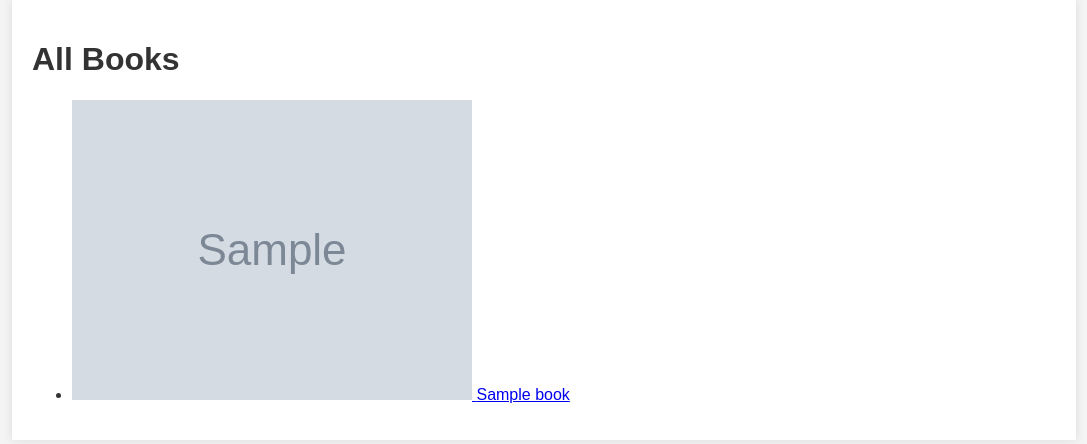
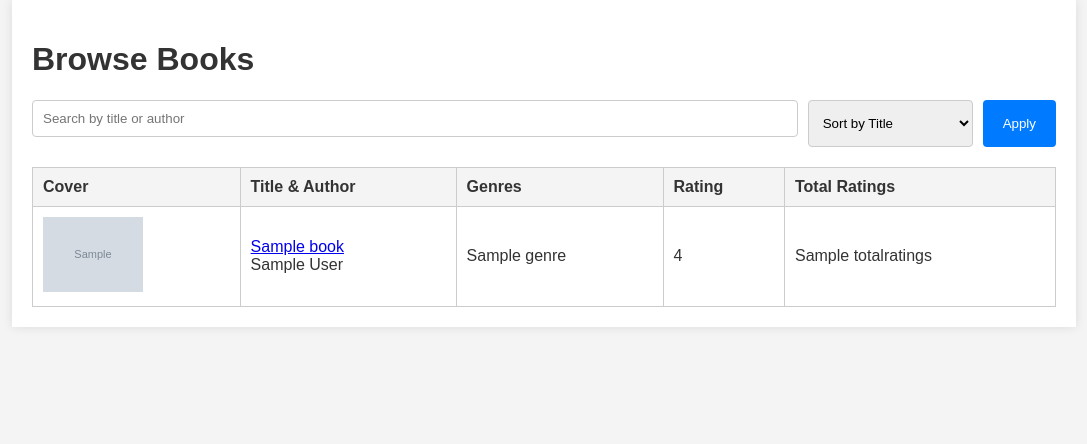
Before and after one commit to KamilPaczoski/SmartShelf, a Django app: template templates/book_list.html in a window 1280 px wide. Shown: the top 444 px of the page, without its empty margins (96-1183 px from the left). Run offline with Django 5.2, Linux system fonts and the light colour scheme; the template is opened without the code that fills it: most values are stand-ins (such as "Sample title", 1, 10 or a date in 2020); grey boxes marked "Sample" are stand-in pictures.

Commit message:
Browsing of books done

```diff
--- a/static/css/styles.css
+++ b/static/css/styles.css
@@ -147,3 +147,62 @@ form button:hover {
 .account-settings button:hover {
     background-color: #0056b3;
 }
+
+/* Browse Books Page */
+.filter-options {
+    margin-bottom: 20px;
+}
+
+.filter-options form {
+    display: flex;
+    gap: 10px;
+}
+
+.filter-options input[type="text"] {
+    flex: 1;
+    padding: 10px;
+    border: 1px solid #ccc;
+    border-radius: 4px;
+}
+
+.filter-options select {
+    padding: 10px;
+    border: 1px solid #ccc;
+    border-radius: 4px;
+}
+
+.filter-options button {
+    padding: 10px 20px;
+    background-color: #007bff;
+    color: #fff;
+    border: none;
+    border-radius: 4px;
+    cursor: pointer;
+}
+
+.filter-options button:hover {
+    background-color: #0056b3;
+}
+
+.book-list table {
+    width: 100%;
+    border-collapse: collapse;
+}
+
+.book-list th, .book-list td {
+    padding: 10px;
+    border: 1px solid #ccc;
+    text-align: left;
+}
+
+.book-list th {
+    background-color: #f4f4f4;
+}
+
+.book-list td img {
+    width: 100px;
+}
+
+.genre {
+    white-space: pre-line; /* Allows genres to display in multiple lines */
+}
--- a/templates/book_list.html
+++ b/templates/book_list.html
@@ -1,23 +1,48 @@
 <!DOCTYPE html>
 <html lang="en">
 <head>
-    <title>All Books</title>
+    <title>Browse Books</title>
     {% load static %}
     <link rel="stylesheet" type="text/css" href="{% static 'css/styles.css' %}">
 </head>
 <body>
     <div class="container">
-        <h1>All Books</h1>
-        <ul>
-            {% for book in books %}
-            <li>
-                <a href="{% url 'book_detail' book.id %}">
-                    <img src="{{ book.img }}" alt="{{ book.title }} cover">
-                    <span>{{ book.title }}</span>
-                </a>
-            </li>
-            {% endfor %}
-        </ul>
+        <h1>Browse Books</h1>
+        <div class="filter-options">
+            <form method="get">
+                <input type="text" name="search" placeholder="Search by title or author" value="{{ search_query }}">
+                <select name="sort_by">
+                    <option value="title" {% if sort_by == 'title' %}selected{% endif %}>Sort by Title</option>
+                    <option value="totalratings" {% if sort_by == 'totalratings' %}selected{% endif %}>Sort by Total Ratings</option>
+                    <option value="rating" {% if sort_by == 'rating' %}selected{% endif %}>Sort by Rating</option>
+                </select>
+                <button type="submit">Apply</button>
+            </form>
+        </div>
+        <div class="book-list">
+            <table>
+                <thead>
+                    <tr>
+                        <th>Cover</th>
+                        <th>Title & Author</th>
+                        <th>Genres</th>
+                        <th>Rating</th>
+                        <th>Total Ratings</th>
+                    </tr>
+                </thead>
+                <tbody>
+                    {% for book in books %}
+                    <tr>
+                        <td><a href="{% url 'book_detail' book.id %}"><img src="{{ book.img }}" alt="{{ book.title }} cover" style="width: 100px;"></a></td>
+                        <td><a href="{% url 'book_detail' book.id %}">{{ book.title }}</a><br>{{ book.author }}</td>
+                        <td><div class="genre">{{ book.genre|linebreaksbr }}</div></td>
+                        <td>{{ book.rating }}</td>
+                        <td>{{ book.totalratings }}</td>
+                    </tr>
+                    {% endfor %}
+                </tbody>
+            </table>
+        </div>
     </div>
 </body>
 </html>
```
Also changed, not shown: SupportScriptsAndFiles/import_books.py (added, +42 -0 lines), SupportScriptsAndFiles/load_books.py (deleted, +0 -28 lines), books/models.py (+5 -2 lines), books/views.py (+19 -3 lines), SupportScriptsAndFiles/top_200_books.csv (added).
